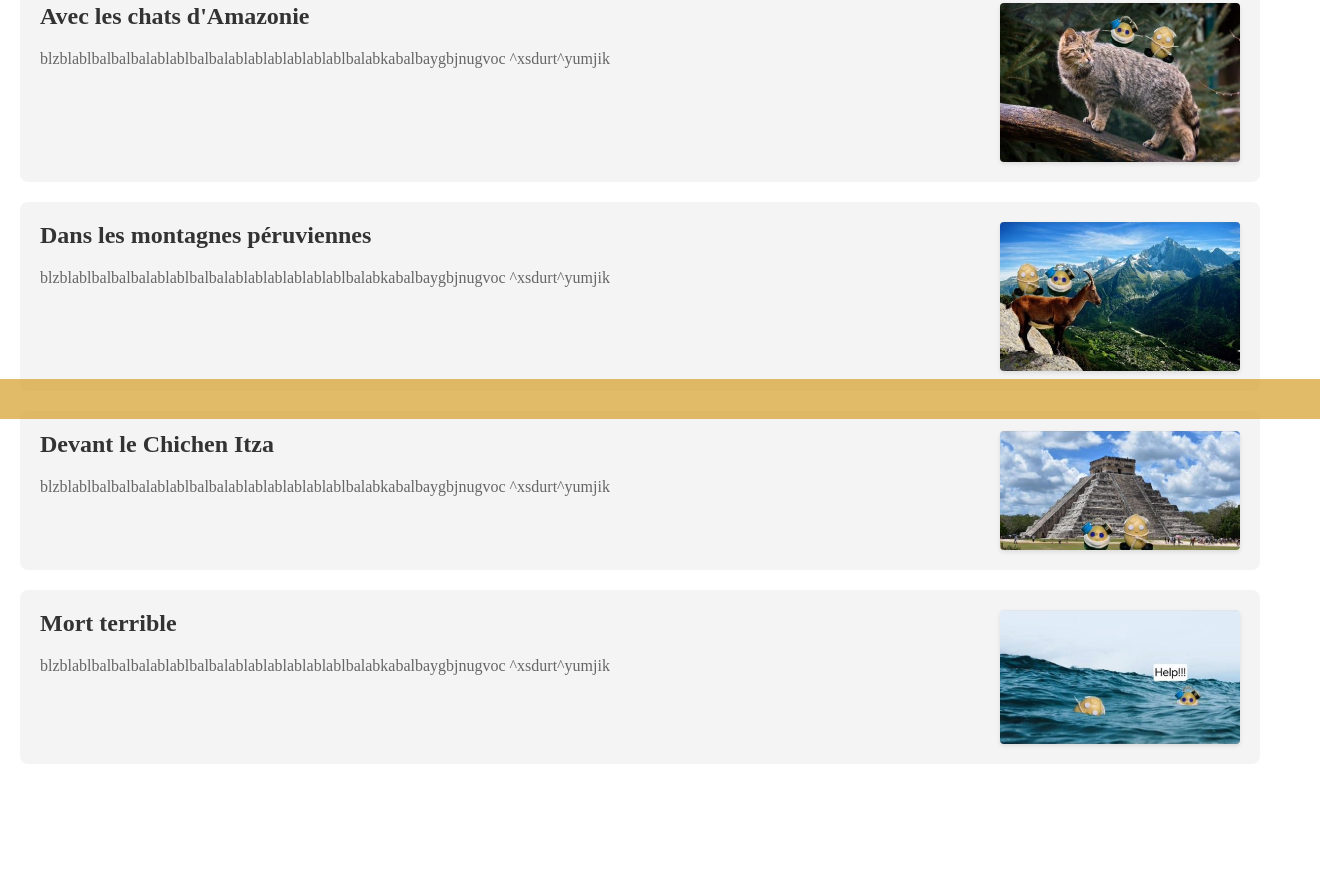
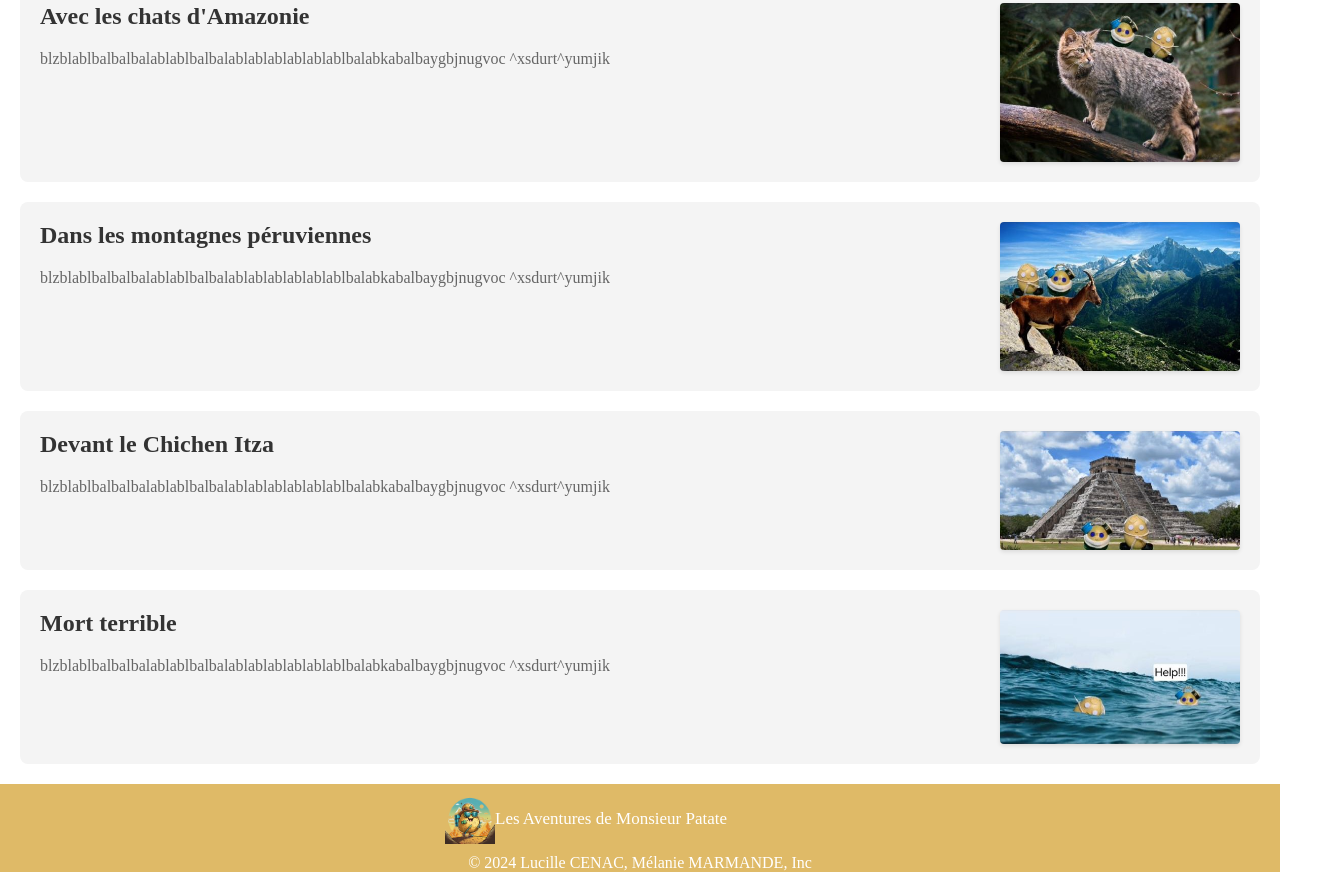
Before and after one commit to Roockbye/Accessibilite, a plain HTML site: page index.html in a window 1280 px wide. Shown: the part 381-1253 px from the top of the page, 1320 px wide, since content can reach past the window. Before the commit the page ends 1165 px from the top, so only its background shows below. Drawn offline with Linux system fonts and the light colour scheme.

```diff
--- a/index.css
+++ b/index.css
@@ -3,7 +3,7 @@ body{
 }
 
 header {
-    background-color: rgba(213, 159, 42, 0.71); /* Couleur de fond du header */
+    background-color: rgb(223, 186, 103); /* Couleur de fond du header */
     padding: 10px; /* Espacement autour du contenu du header */
 }
 
@@ -67,17 +67,28 @@ article img {
 
 
 footer {
-    background-color: rgba(213, 159, 42, 0.71);
+    background-color: rgb(223, 186, 103);
     color: white;
     text-align: center;
-    padding: 20px;
-    position: absolute; /* Position absolue */
     bottom: 0; /* Aligner le bas du footer au bas de la page */
     width: 100%; /* Assurer que le footer occupe toute la largeur */
+    height: 17%;
 }
 
-footer .logo {
+footer nav a{
+    text-align: center;
+    width: 90%;
+    display: flex;
+    justify-content: center;
+    font-size: 17px;
+}
+
+footer nav .logo {
     margin-right: 10px;
+}
+
+footer nav p{
+    margin: 0;
 }
 
 .login-box {
--- a/index.html
+++ b/index.html
@@ -56,7 +56,10 @@
 </main>
 
 <footer>
-
+    <nav>
+        <a><img src="images/logo.png" alt="Logo" width="50" height="50">Les Aventures de Monsieur Patate</a>
+        <p>© 2024 Lucille CENAC, Mélanie MARMANDE, Inc</p>
+    </nav>
 </footer>
 
 </body>
```
Also changed, not shown: login.html (+2 -0 lines).
